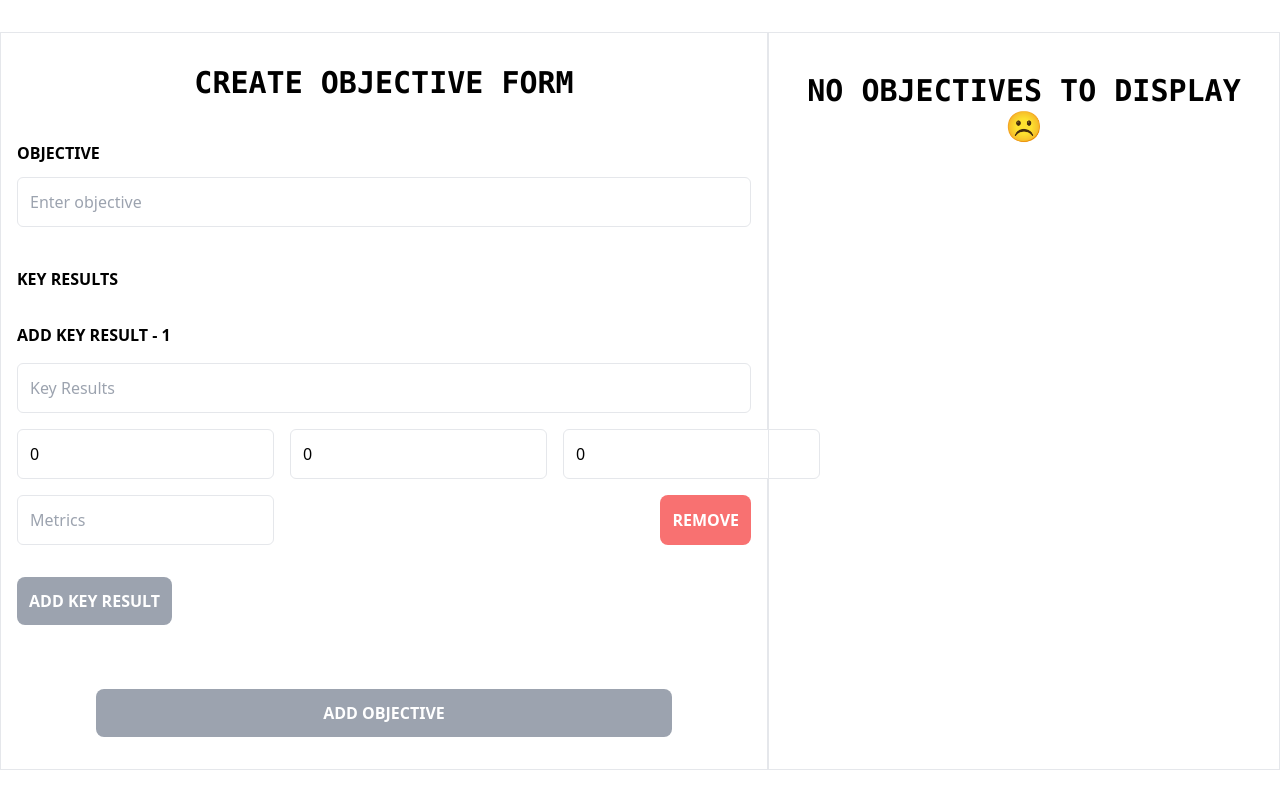
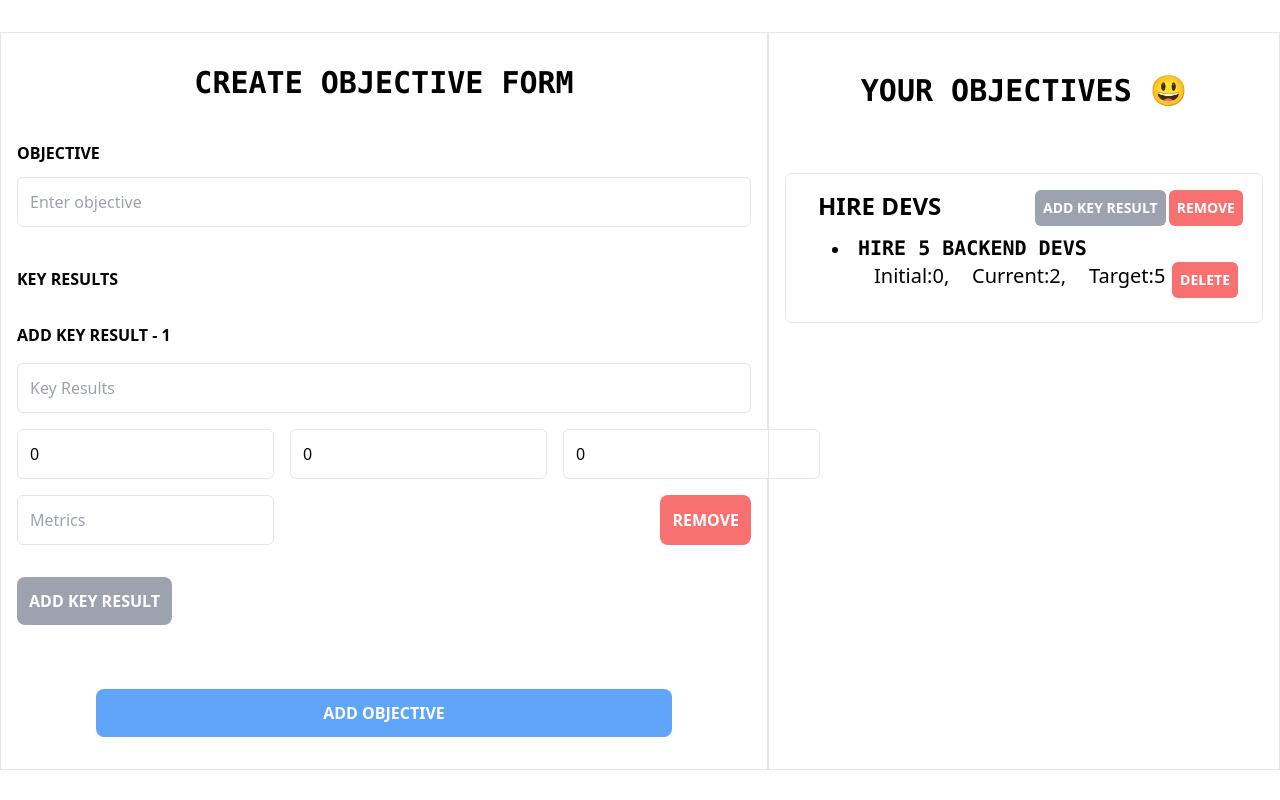
Before and after one commit to harale-commits/okr-application, a React (Vite) app: page / in a window 1280 px wide. Built offline with nearby package versions, Linux system fonts and the light colour scheme.

Commit message:
keyresult modal integration

```diff
--- a/package.json
+++ b/package.json
@@ -11,7 +11,8 @@
   },
   "dependencies": {
     "react": "^18.3.1",
-    "react-dom": "^18.3.1"
+    "react-dom": "^18.3.1",
+    "react-spinners": "^0.15.0"
   },
   "devDependencies": {
     "@eslint/js": "^9.17.0",
--- a/src/App.tsx
+++ b/src/App.tsx
@@ -1,15 +1,37 @@
-import { useState } from "react";
+import { useEffect, useState } from "react";
 import { ObjectiveType } from "./types/okr-types";
-import CreateOKRForm from "./components/createOKRForm";
-import ShowOKRForm from "./components/showOKRForm";
+import CreateOKRForm from "./components/CreateOKRForm";
+import ShowOKRForm from "./components/ShowOKRForm";
+import { getOKRObjectives } from "./data/okr-data";
+import { DotLoader } from "react-spinners";
 
 function App() {
-  const [objectives, setObjectives] = useState<ObjectiveType[]>([]);
+  const [objectives, setObjectives] = useState<ObjectiveType[] | null>(null);
+  const isLoading = objectives === null;
+
+  useEffect(() => {
+    (async () => {
+      const resolvedPromiseData: ObjectiveType[] = await getOKRObjectives();
+      setObjectives(resolvedPromiseData);
+    })();
+  }, []);
 
   return (
     <div className="flex mt-8">
-      <CreateOKRForm objectives={objectives} setObjectives={setObjectives} />
-      <ShowOKRForm objectives={objectives} setObjectives={setObjectives} />
+      <CreateOKRForm
+        objectives={objectives ?? []}
+        setObjectives={setObjectives}
+      />
+      {isLoading ? (
+        <div className="mx-auto max-w-3xl border px-4 py-2 flex-grow space-y-8 flex items-center justify-center">
+          <div className="space-y-4">
+            <DotLoader />
+            <p>Loading ...</p>
+          </div>
+        </div>
+      ) : (
+        <ShowOKRForm objectives={objectives} setObjectives={setObjectives} />
+      )}
     </div>
   );
 }
--- /dev/null
+++ b/src/components/AddKeyResultModal.tsx
@@ -0,0 +1,130 @@
+import { ObjectiveType, KeyResultType } from "../types/okr-types";
+import { useState } from "react";
+
+type AddKeyResultModalProp = {
+  setIsModalOpen: React.Dispatch<React.SetStateAction<boolean>>;
+  objectives: ObjectiveType[];
+  setObjectives: React.Dispatch<React.SetStateAction<ObjectiveType[] | null>>;
+  objectIndex: number;
+};
+
+const emptyKeyResult = {
+  title: "",
+  initialValue: 0,
+  currentValue: 0,
+  targetValue: 0,
+  metrics: "",
+};
+
+export default function AddKeyResultModal({
+  setIsModalOpen,
+  objectives,
+  setObjectives,
+  objectIndex,
+}: AddKeyResultModalProp) {
+  const [keyResult, setKeyResult] = useState<KeyResultType>(emptyKeyResult);
+
+  return (
+    <div className="inset-0 fixed flex justify-center bg-black bg-opacity-25">
+      <div className=" bg-gray-300 max-w-3xl max-h-80 p-10 space-y-5 mt-28 rounded-md opacity-100">
+        <h1 className="uppercase text-3xl font-bold font-mono	 text-center">
+          Key Result
+        </h1>
+
+        <input
+          className={
+            "border px-3 py-3 block w-full rounded-md focus:outline-none focus:ring-1 focus:ring-gray-500"
+          }
+          type="text"
+          id="keyResults"
+          placeholder={"Key Result"}
+          required
+          onChange={(e) => {
+            keyResult.title = e.target.value;
+          }}
+        />
+
+        <div className="flex gap-x-4 justify-between">
+          <input
+            className={
+              "border px-3 py-3  rounded-md focus:outline-none focus:ring-1 focus:ring-gray-500"
+            }
+            type="number"
+            id="initialValue"
+            placeholder={"Initial Value"}
+            required
+            onChange={(e) => {
+              keyResult.initialValue = parseInt(e.target.value);
+              setKeyResult(keyResult);
+            }}
+          />
+          <input
+            className={
+              "border px-3 py-3  rounded-md focus:outline-none focus:ring-1 focus:ring-gray-500"
+            }
+            type="number"
+            id="currentValue"
+            placeholder={"Current Value"}
+            required
+            onChange={(e) => {
+              keyResult.currentValue = parseInt(e.target.value);
+              setKeyResult(keyResult);
+            }}
+          />
+          <input
+            className={
+              "border px-3 py-3  rounded-md focus:outline-none focus:ring-1 focus:ring-gray-500"
+            }
+            type="number"
+            id="targetValue"
+            placeholder={"Target Value"}
+            required
+            onChange={(e) => {
+              keyResult.targetValue = parseInt(e.target.value);
+              setKeyResult(keyResult);
+            }}
+          />
+        </div>
+        <div className="flex justify-between">
+          <input
+            className={
+              "border px-3 py-3 rounded-md  focus:outline-none focus:ring-1 focus:ring-gray-500 block"
+            }
+            type="text"
+            id="metricsValue"
+            placeholder={"Metrics"}
+            required
+            onChange={(e) => {
+              keyResult.metrics = e.target.value;
+              setKeyResult(keyResult);
+            }}
+          />
+
+          <button
+            className={
+              "border-1 bg-blue-400 p-3 text-white rounded-lg uppercase font-semibold  hover:bg-blue-600"
+            }
+            onClick={() => {
+              setKeyResult(keyResult);
+              objectives[objectIndex].keyresults.push(keyResult);
+              setObjectives([...objectives]);
+              setIsModalOpen(false);
+            }}
+          >
+            Save
+          </button>
+          <button
+            className={
+              "border-1 bg-red-400 p-3 text-white rounded-lg uppercase font-semibold  hover:bg-red-600"
+            }
+            onClick={() => {
+              setIsModalOpen(false);
+            }}
+          >
+            Close
+          </button>
+        </div>
+      </div>
+    </div>
+  );
+}
--- a/src/components/CreateOKRForm.tsx
+++ b/src/components/CreateOKRForm.tsx
@@ -1,5 +1,6 @@
 import { useState } from "react";
 import { KeyResultType, ObjectiveType } from "../types/okr-types";
+import { insertOKRObjectives } from "../data/okr-data";
 
 const emptyKeyResult = {
   title: "",
@@ -11,14 +12,13 @@ const emptyKeyResult = {
 
 type CreateOKRFormPropType = {
   objectives: ObjectiveType[];
-  setObjectives: React.Dispatch<React.SetStateAction<ObjectiveType[]>>;
+  setObjectives: React.Dispatch<React.SetStateAction<ObjectiveType[] | null>>;
 };
 
 export default function CreateOKRForm({
   objectives,
   setObjectives,
 }: CreateOKRFormPropType) {
-
   const [newObjective, setNewObjective] = useState<string>("");
 
   const [keyResults, setKeyResults] = useState<KeyResultType[]>([
@@ -33,6 +33,11 @@ export default function CreateOKRForm({
   };
 
   const addObjectives = () => {
+    const newOKR = {
+      title: newObjective,
+      keyresults: [...keyResults],
+    };
+    insertOKRObjectives(newOKR).then(() => {
       setObjectives([
         ...objectives,
         {
@@ -40,8 +45,10 @@ export default function CreateOKRForm({
           keyresults: [...keyResults],
         },
       ]);
+
       resetKeyResults();
       resetNewObjectiveValue();
+    });
   };
 
   const addKeyResult = () => {
@@ -77,7 +84,7 @@ export default function CreateOKRForm({
           Key Results
         </label>
         {keyResults.map((keyResult, index) => (
-          <div className="key-result-input-area space-y-4">
+          <div key={index} className="key-result-input-area space-y-4">
             <label htmlFor="keyResults" className="uppercase font-bold">
               Add Key Result - {index + 1}
             </label>
@@ -192,7 +199,7 @@ export default function CreateOKRForm({
       <div className="max-w-xl mx-auto pt-6">
         <button
           className={
-            " bg-gray-400 p-3 hover:bg-gray-500 text-white rounded-lg w-full uppercase font-semibold"
+            " bg-blue-400 p-3 hover:bg-blue-500 text-white rounded-lg w-full uppercase font-semibold"
           }
           onClick={addObjectives}
         >
--- a/src/components/ShowOKRForm.tsx
+++ b/src/components/ShowOKRForm.tsx
@@ -1,16 +1,20 @@
+import { useState } from "react";
 import { ObjectiveType } from "../types/okr-types";
+import AddKeyResultModal from "./AddKeyResultModal";
 
 type ShowOKRFormPropType = {
   objectives: ObjectiveType[];
-  setObjectives: React.Dispatch<React.SetStateAction<ObjectiveType[]>>;
+  setObjectives: React.Dispatch<React.SetStateAction<ObjectiveType[] | null>>;
 };
 export default function ShowOKRForm({
   objectives: objectives,
   setObjectives: setObjectives,
 }: ShowOKRFormPropType) {
+  const [objectIndex, setObjectIndex] = useState<number>(0);
+  const [isModalOpen, setIsModalOpen] = useState<boolean>(false);
 
   return (
-    <div className="mx-auto max-w-3xl border px-4 py-2 flex-grow ">
+    <div className="mx-auto max-w-3xl border px-4 py-2 flex-grow space-y-8">
       {objectives.length > 0 ? (
         <h1 className="uppercase text-3xl font-bold font-mono py-8 text-center">
           Your Objectives 😃
@@ -21,14 +25,26 @@ export default function ShowOKRForm({
 
       {objectives.length > 0 ? (
         objectives.map((objective, index) => (
-          <div className="">
+          <div key={index} className="border p-4 rounded-md">
             <ul className="list-disc pl-4">
               <li className="flex">
                 {" "}
                 <span className="uppercase font-bold text-2xl w-1/2 ">
                   {objective.title}
                 </span>
-                <div className="w-1/2 flex justify-center">
+                <div className="w-1/2 flex justify-evenly">
+                  <button
+                    className={
+                      "border-1 bg-gray-400 p-2 text-sm text-white rounded-md uppercase font-semibold  hover:bg-gray-600  "
+                    }
+                    onClick={() => {
+                      setObjectIndex(index);
+                      setIsModalOpen(true);
+                    }}
+                  >
+                    Add key result
+                  </button>
+
                   <button
                     className={
                       "border-1 bg-red-400 p-2 text-sm text-white rounded-md uppercase font-semibold  hover:bg-red-600  "
@@ -43,15 +59,22 @@ export default function ShowOKRForm({
                   </button>
                 </div>
               </li>
-              <ul className="list-disc pl-8">
-                {objective.keyresults.map((keyResult, index) => (
-                  <li>
+              <ul className="list-disc pl-8 space-y-3">
+                {objective.keyresults.map((keyResult, keyResultIndex) => (
+                  <li key={keyResultIndex} className="p-2">
                     <h1 className="uppercase text-xl font-bold font-mono">
                       {keyResult.title}
                     </h1>
+                    <div className="flex justify-between">
                       <span className="pl-4 space-x-2 text-xl">
-                      init:{keyResult.initialValue}, curr:
-                      {keyResult.currentValue}, target:
+                        Initial:{keyResult.initialValue},
+                      </span>
+                      <span className="pl-4 space-x-2 text-xl">
+                        Current:
+                        {keyResult.currentValue},
+                      </span>
+                      <span className="pl-4 space-x-2 text-xl">
+                        Target:
                         {keyResult.targetValue}
                       </span>
                       <button
@@ -59,12 +82,13 @@ export default function ShowOKRForm({
                           "border-1 bg-red-400 p-2 text-sm text-white rounded-md uppercase font-semibold  hover:bg-red-600  "
                         }
                         onClick={() => {
-                        objective.keyresults.splice(index, 1);
+                          objective.keyresults.splice(keyResultIndex, 1);
                           setObjectives([...objectives]);
                         }}
                       >
                         Delete
                       </button>
+                    </div>
                   </li>
                 ))}
               </ul>
@@ -76,6 +100,15 @@ export default function ShowOKRForm({
           No objectives to display ☹️
         </h1>
       )}
+
+      {isModalOpen && (
+        <AddKeyResultModal
+          objectIndex={objectIndex}
+          objectives={objectives}
+          setObjectives={setObjectives}
+          setIsModalOpen={setIsModalOpen}
+        />
+      )}
     </div>
   );
 }
--- /dev/null
+++ b/src/data/okr-data.ts
@@ -0,0 +1,45 @@
+import { ObjectiveType } from "../types/okr-types";
+
+let dbIndex = 1;
+let db = new Map<number, ObjectiveType>();
+
+type OKRObjectives = ObjectiveType & {
+  id: number;
+};
+
+let OKRObjectives: OKRObjectives[] = [
+  {
+    id: dbIndex++,
+    title: "Hire Devs",
+    keyresults: [
+      {
+        title: "Hire 5 Backend Devs",
+        initialValue: 0,
+        currentValue: 2,
+        targetValue: 5,
+        metrics: "Devs",
+      },
+    ],
+  },
+];
+
+OKRObjectives.forEach((objective) => {
+  db.set(objective.id, objective);
+});
+
+export const insertOKRObjectives = (newOKR: ObjectiveType): Promise<void> => {
+  return new Promise((resolve) => {
+    setTimeout(() => {
+      db.set(dbIndex++, newOKR);
+      resolve();
+    }, 3000);
+  });
+};
+
+export const getOKRObjectives = (): Promise<ObjectiveType[]> => {
+  return new Promise((resolve) => {
+    setTimeout(() => {
+      resolve(Array.from(db.values()));
+    }, 3000);
+  });
+};
```
Also changed, not shown: src/types/okr-types.ts (+7 -7 lines), 1 other file (tests, documents, lock files or other folders). Lines whose indentation alone changed are shown as unchanged.
